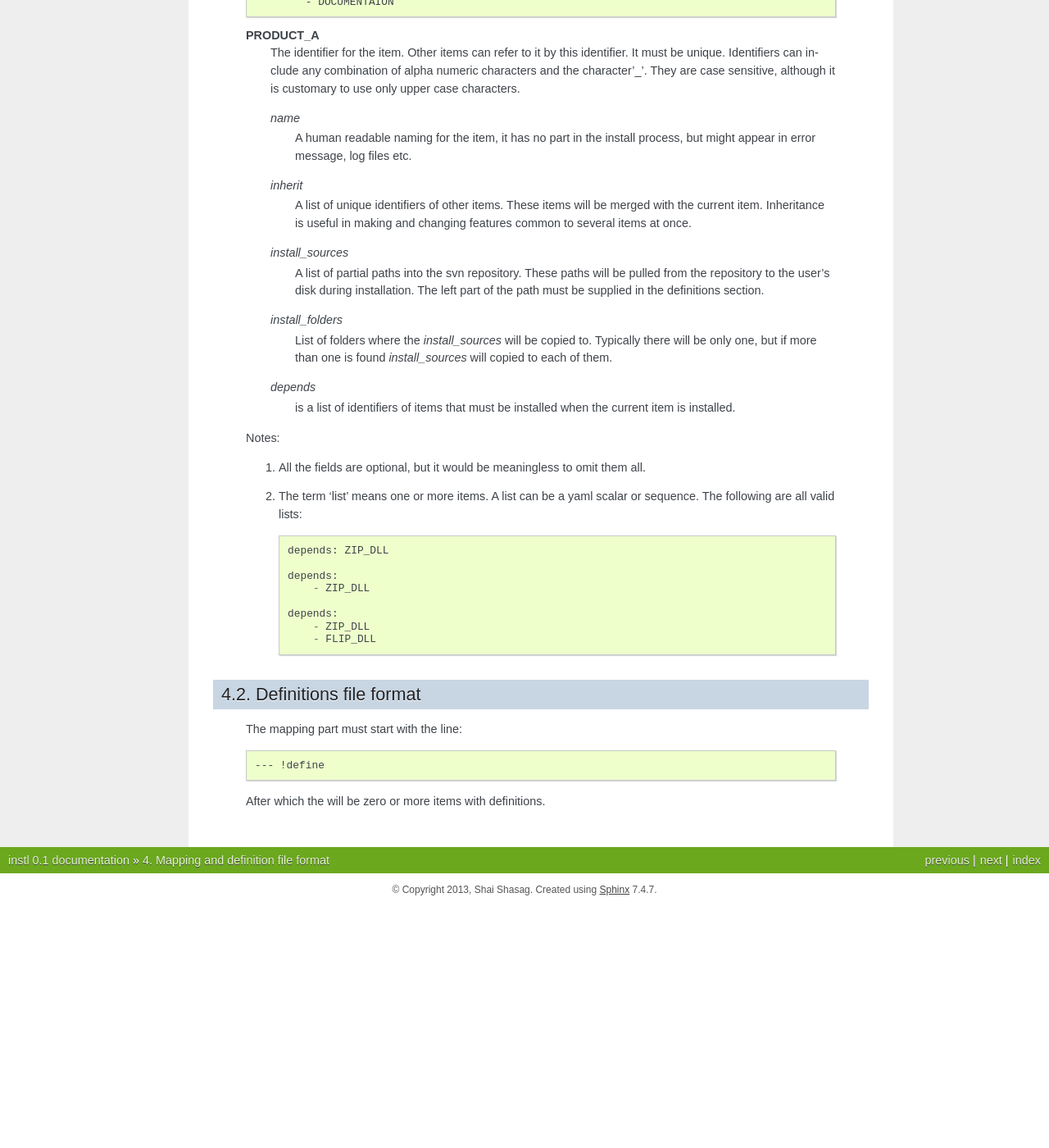
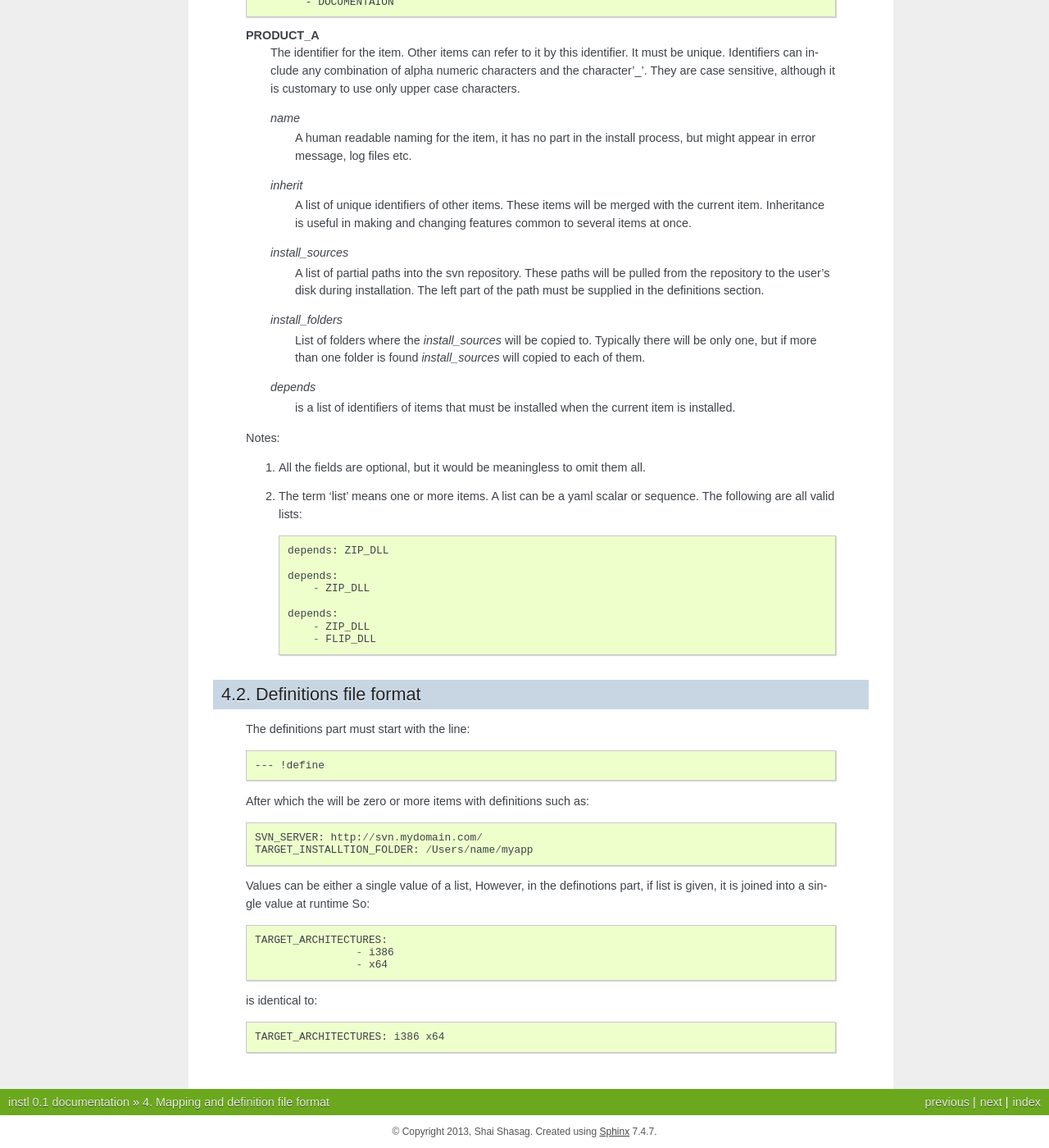
Before and after one commit to wavesaudio/instl, a Sphinx documentation site: the page built from sphinx/fileformat.rst, in a window 1280 px wide and 1400 px high, scrolled down 692 px. Shown: the whole window at 82% size. Built offline with Sphinx 7.4.7, drawn with Linux system fonts in a browser that asks for light colours; pages that are not in the unit, such as notebooks, are missing from menus; before the commit the page ends 1797 px from its top, so only the background shows below that.

```diff
--- a/sphinx/expect.rst
+++ b/sphinx/expect.rst
@@ -3,7 +3,7 @@
 
 **instl** doesn't...
 -----------------
-* Create a GUI for the installer. If you need to inquire the user for choices and decisions, you will also need to create your own GUI application warper around **instl**.
+* Create a GUI for the installer. If you need to inquire the user for choices and decisions, you will also need to create your own GUI application wraper around **instl**.
 * Have a GUI for the developer of installers. All work is done in a text editor and on the command line. We think that this is a big advantage, especially for large or complicated projects.
 * Does not implement all functionality found in full grown installers. Unique or special install steps, such as installing drivers, can be done in conventional installer tools and be triggered by **instl**.
 
--- a/sphinx/fileformat.rst
+++ b/sphinx/fileformat.rst
@@ -39,7 +39,7 @@
             A list of partial paths into the svn repository. These paths will be pulled from the repository to the user's disk during installation. The left part of the path must be supplied in the definitions section.
 
         *install_folders*
-            List of folders where the *install_sources* will be copied to. Typically there will be only one, but if more than one is found *install_sources* will copied to each of them.
+            List of folders where the *install_sources* will be copied to. Typically there will be only one, but if more than one folder is found *install_sources* will copied to each of them.
 
         *depends*
             is a list of identifiers of items that must be installed when the current item is installed.
@@ -61,7 +61,21 @@
 
 Definitions file format
 -------------------
-    The mapping part must start with the line:
+    The definitions part must start with the line:
     ::
         --- !define
-    After which the will be zero or more items with definitions.
+    After which the will be zero or more items with definitions such as:
+    ::
+        SVN_SERVER: http://svn.mydomain.com/
+        TARGET_INSTALLTION_FOLDER: /Users/name/myapp
+
+    Values can be either a single value of a list, However, in the definotions part, if list is given, it is joined into a single value at runtime
+    So:
+    ::
+        TARGET_ARCHITECTURES:
+                        - i386
+                        - x64
+
+    is identical to:
+    ::
+        TARGET_ARCHITECTURES: i386 x64
```
Also changed, not shown: 3 other files.
